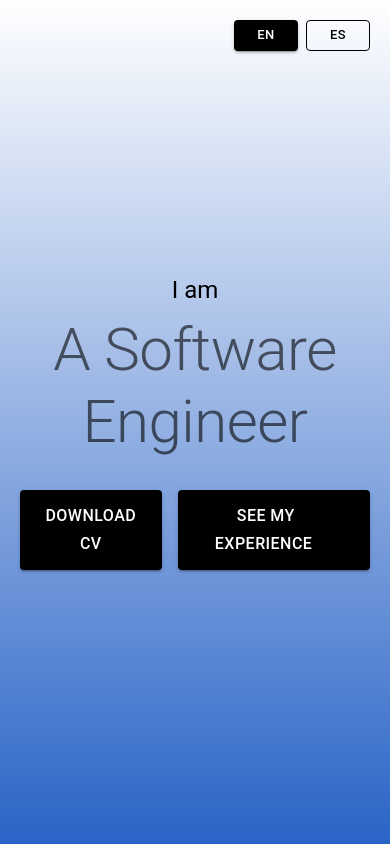
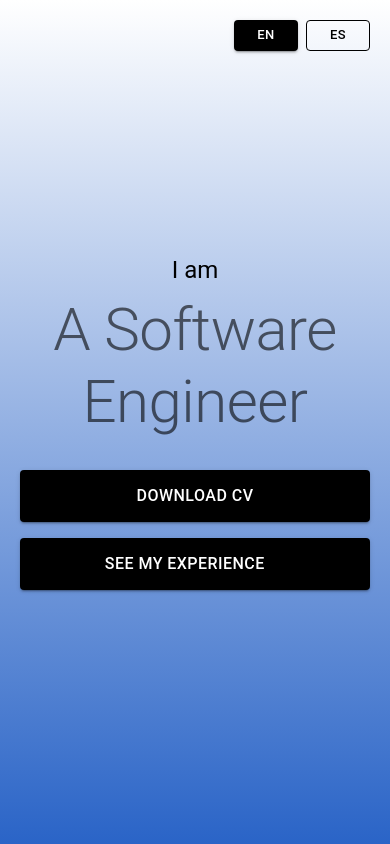
Before and after one commit to sengaigibon/sengaigibon.github.io, a Next.js app: page /en in a window 390 px wide. Shown: the top 844 px of the page. Built offline with nearby package versions, Linux system fonts and the light colour scheme; some icons are missing.

Commit message:
Fix: Buttons placement on mobile

```diff
--- a/app/[locale]/page.tsx
+++ b/app/[locale]/page.tsx
@@ -67,14 +67,19 @@ export default function Home() {
             justifyContent: 'center',
             gap: 2,
             mt: 4,
-            px: { xs: '20px', sm: 0 }
+            px: { xs: '20px', sm: 0 },
+            flexDirection: { xs: 'column', sm: 'row' } // Stack vertically on mobile, horizontally on desktop
           }}>
             <Button id="download-cv" variant="contained" className="blackButton"
-                    onClick={handleCVDownload}>
+                    onClick={handleCVDownload}
+                    sx={{ minWidth: { xs: '100%', sm: 'auto' } }} // Full width on mobile, auto on desktop
+            >
               {t('downloadCV')}
             </Button>
             <Button id="see-experience" variant="contained" className="blackButton"
-                    onClick={() => window.open('https://www.linkedin.com/in/jrcaballerob/', '_blank', 'noopener,noreferrer')}>
+                    onClick={() => window.open('https://www.linkedin.com/in/jrcaballerob/', '_blank', 'noopener,noreferrer')}
+                    sx={{ minWidth: { xs: '100%', sm: 'auto' } }} // Full width on mobile, auto on desktop
+            >
               {t('seeExperience')}&nbsp;<LinkedInIcon />
             </Button>
           </Box>
```
